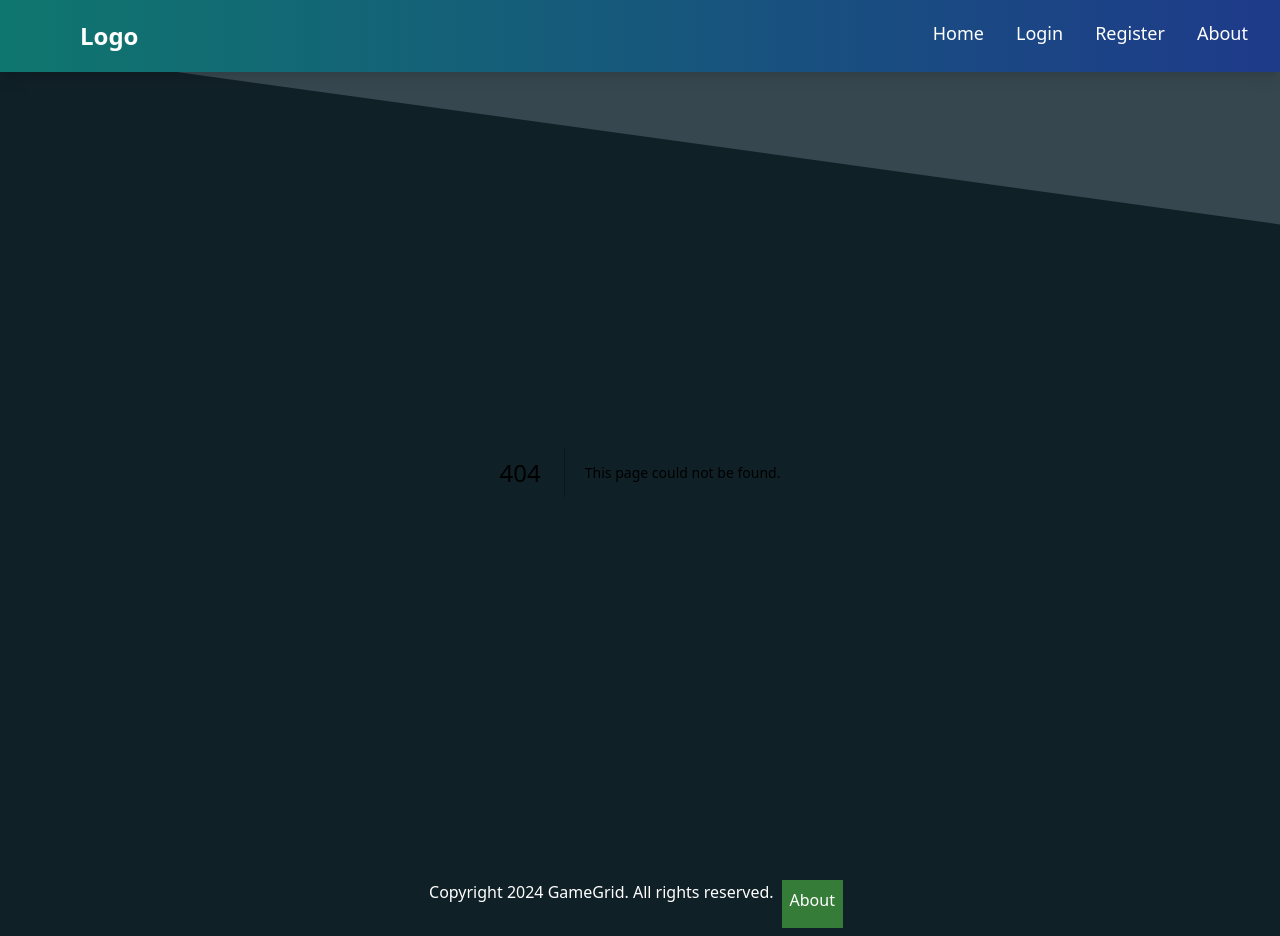
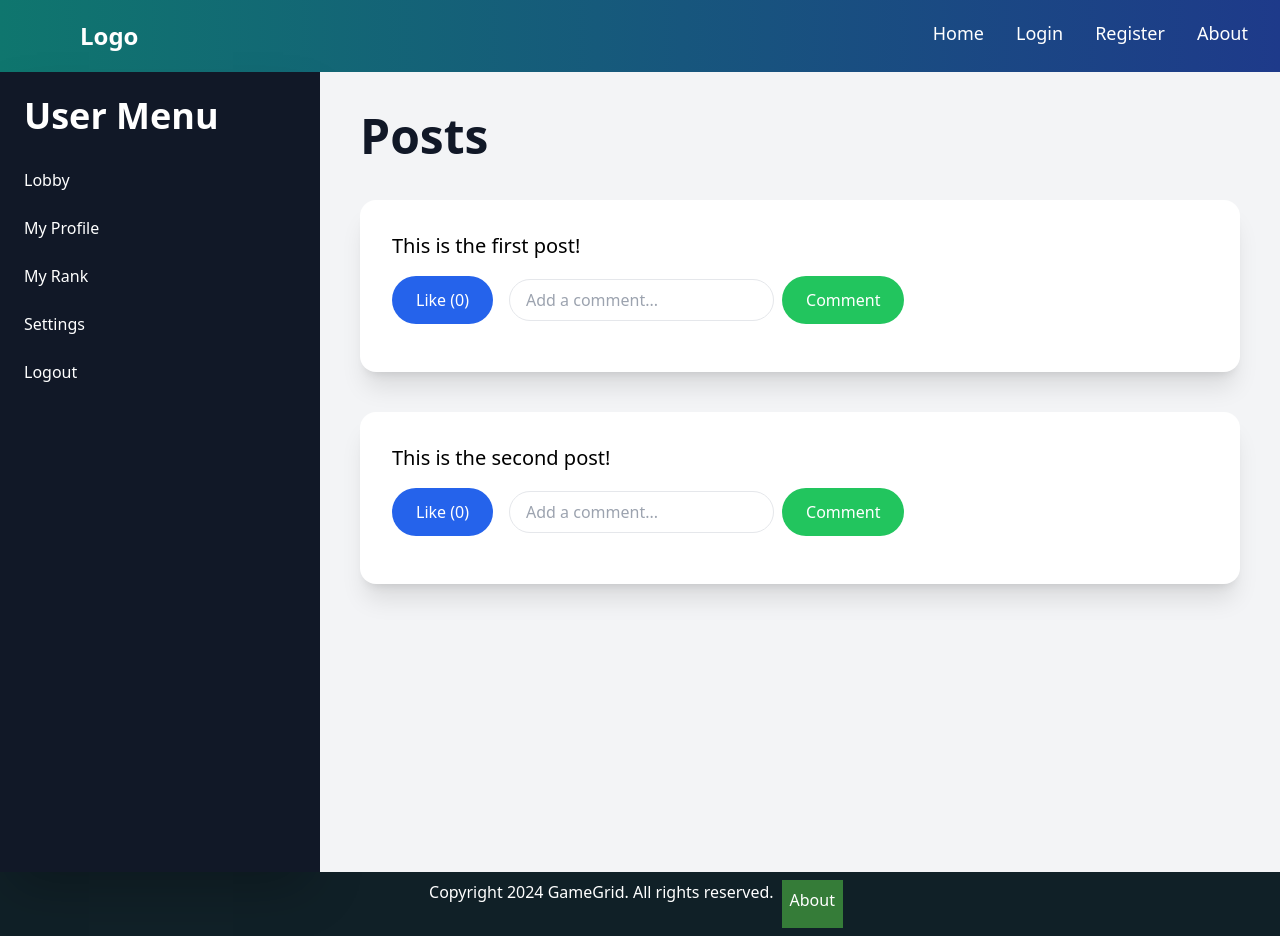
Before and after one commit to ron-yerovoy/gamegrid-client, a Next.js app: page /HomePage/Lobby in a window 1280 px wide. Before the commit this address had no page. Built offline with nearby package versions, Linux system fonts and the light colour scheme.

Commit message:
home page profile

```diff
--- a/src/app/HomePage/LeaderBoard/page.js
+++ b/src/app/HomePage/LeaderBoard/page.js
@@ -1,16 +1,12 @@
-
-
 export default function LeaderBoard() {
   return (
     <div className="min-h-screen flex flex-col items-center justify-center bg-gray-100">
       <main className="flex flex-col items-center justify-center p-6">
-        <h1 className="text-4xl font-extrabold text-gray-900 mb-4">
-          Welcome to My Awesome Page
-        </h1>
+        <h1 className="text-4xl font-extrabold text-gray-900 mb-4">Welcome to Leaderboard Page</h1>
         <p className="text-lg text-gray-700">
-          This is a beautifully styled page with a nice title. Feel free to explore and enjoy the content!
+          This is a Leaderboard Page. Feel free to explore and enjoy the content!
         </p>
       </main>
     </div>
-  );
+  )
 }
--- /dev/null
+++ b/src/app/HomePage/Lobby/page.js
@@ -0,0 +1,109 @@
+'use client'
+import { useState } from 'react'
+import Head from 'next/head'
+
+export default function Lobby() {
+  const [posts, setPosts] = useState([
+    { id: 1, content: 'This is the first post!', likes: 0, comments: [] },
+    { id: 2, content: 'This is the second post!', likes: 0, comments: [] },
+  ])
+
+  const handleLike = (id) => {
+    setPosts(posts.map((post) => (post.id === id ? { ...post, likes: post.likes + 1 } : post)))
+  }
+
+  const handleComment = (id, comment) => {
+    setPosts(
+      posts.map((post) => (post.id === id ? { ...post, comments: [...post.comments, comment] } : post))
+    )
+  }
+
+  return (
+    <div className="min-h-screen flex bg-gradient-to-r from-blue-900 via-purple-600 to-pink-500">
+      <Head>
+        <title>Lobby</title>
+      </Head>
+
+      {/* Sidebar */}
+      <div className="w-1/4 bg-gray-900 text-white p-6 shadow-2xl">
+        <h2 className="text-4xl font-extrabold mb-8">User Menu</h2>
+        <ul className="space-y-6">
+          <li className="hover:text-pink-300 transform transition duration-200">
+            <a href="#">Lobby</a>
+          </li>
+          <li className="hover:text-pink-300 transform transition duration-200">
+            <a href="#">My Profile</a>
+          </li>
+          <li className="hover:text-pink-300 transform transition duration-200">
+            <a href="#">My Rank</a>
+          </li>
+          <li className="hover:text-pink-300 transform transition duration-200">
+            <a href="#">Settings</a>
+          </li>
+          <li className="hover:text-pink-300 transform transition duration-200">
+            <a href="#">Logout</a>
+          </li>
+        </ul>
+      </div>
+
+      {/* Main Content */}
+      <div className="w-3/4 bg-gray-100 p-10">
+        <h1 className="text-5xl font-extrabold text-gray-900 mb-10">Posts</h1>
+        {posts.map((post) => (
+          <div
+            key={post.id}
+            className="bg-white p-8 rounded-2xl shadow-xl mb-10 transform transition duration-500 hover:scale-105"
+          >
+            <p className="text-xl mb-4">{post.content}</p>
+            <div className="flex items-center mt-4">
+              <button
+                className="bg-blue-600 text-white px-6 py-3 rounded-full hover:bg-blue-700 transition duration-300 transform hover:scale-110"
+                onClick={() => handleLike(post.id)}
+              >
+                Like ({post.likes})
+              </button>
+              <CommentForm postId={post.id} handleComment={handleComment} />
+            </div>
+            <div className="mt-4 space-y-2">
+              {post.comments.map((comment, index) => (
+                <p key={index} className="border-t pt-2">
+                  {comment}
+                </p>
+              ))}
+            </div>
+          </div>
+        ))}
+      </div>
+    </div>
+  )
+}
+
+function CommentForm({ postId, handleComment }) {
+  const [comment, setComment] = useState('')
+
+  const handleSubmit = (e) => {
+    e.preventDefault()
+    if (comment.trim()) {
+      handleComment(postId, comment)
+      setComment('')
+    }
+  }
+
+  return (
+    <form onSubmit={handleSubmit} className="ml-4 flex items-center">
+      <input
+        type="text"
+        className="border rounded-full px-4 py-2 mr-2 flex-1"
+        placeholder="Add a comment..."
+        value={comment}
+        onChange={(e) => setComment(e.target.value)}
+      />
+      <button
+        type="submit"
+        className="bg-green-500 text-white px-6 py-3 rounded-full hover:bg-green-600 transition duration-300 transform hover:scale-110"
+      >
+        Comment
+      </button>
+    </form>
+  )
+}
--- a/src/app/HomePage/Squad/page.js
+++ b/src/app/HomePage/Squad/page.js
@@ -0,0 +1,10 @@
+export default function LeaderBoard() {
+  return (
+    <div className="min-h-screen flex flex-col items-center justify-center bg-gray-100">
+      <main className="flex flex-col items-center justify-center p-6">
+        <h1 className="text-4xl font-extrabold text-gray-900 mb-4">Welcome to squad page</h1>
+        <p className="text-lg text-gray-700">This is squad page</p>
+      </main>
+    </div>
+  )
+}
--- a/src/app/HomePage/page.js
+++ b/src/app/HomePage/page.js
@@ -1,36 +1,28 @@
-import Head from 'next/head';
+import Head from 'next/head'
 
 export default function HomePage() {
   return (
-    <div className="min-h-screen bg-gray-100">
-      <Head>
-        <title>HomePage</title>
-        <meta name="description" content="Homepage with a centered navigation bar." />
-        <link rel="icon" href="/favicon.ico" />
-      </Head>
-
+    <div className="min-h-screen bg-gradient-to-r from-blue-900 to-blue-200">
       {/* Enhanced Navbar */}
       <header className="bg-gradient-to-r from-black to-blue-800 shadow-lg">
-        <nav className="container mx-auto flex items-center justify-between p-8">
-          <div className="text-white text-3xl font-bold">
-            MyLobby
-          </div>
-          <div className="flex-grow flex justify-center space-x-6">
+        <nav className="mx-auto flex items-center justify-between p-8">
+          <div className="text-white text-3xl font-bold">MyLobby</div>
+          <div className="flex-grow flex justify-center space-x-12">
             <a
               href="/HomePage/LeaderBoard"
-              className="text-white text-xl font-semibold py-3 px-6 rounded-lg bg-black hover:bg-blue-900 transition duration-300 transform hover:scale-105"
+              className="text-white text-xl font-semibold py-3 px-10 rounded-lg bg-black hover:bg-blue-900 transition duration-300 transform hover:scale-105"
             >
               Leaderboards
             </a>
             <a
-              href="/HomePage"
-              className="text-white text-xl font-semibold py-3 px-6 rounded-lg bg-blue-900 shadow-lg border-2 border-blue-800 transform scale-105"
+              href="/HomePage/Lobby"
+              className="text-white text-xl font-semibold py-3 px-10 rounded-lg bg-black shadow-lg hover:bg-blue-900 border-2 border-blue-800 transform scale-105"
             >
               Lobby
             </a>
             <a
               href="/HomePage/Squad"
-              className="text-white text-xl font-semibold py-3 px-6 rounded-lg bg-black hover:bg-blue-900 transition duration-300 transform hover:scale-105"
+              className="text-white text-xl font-semibold py-3 px-10 rounded-lg bg-black hover:bg-blue-900 transition duration-300 transform hover:scale-105"
             >
               Squad
             </a>
@@ -40,13 +32,12 @@ export default function HomePage() {
 
       {/* Main Content */}
       <main className="flex flex-col items-center justify-center min-h-screen p-6 text-center">
-        <h1 className="text-6xl font-extrabold text-gray-900 mb-6">
-          Welcome to MyApp
-        </h1>
-        <p className="text-lg text-gray-700 mb-8">
-          Explore the features and pages of our amazing app!
-        </p>
-        <button className="bg-blue-600 hover:bg-blue-800 text-white font-bold py-3 px-6 rounded-lg transition duration-300 transform hover:scale-105">
+        <h1 className="text-6xl font-extrabold text-gray-900 mb-6">Welcome to MyApp</h1>
+        <p className="text-lg text-gray-700 mb-8">Explore the features and pages of our amazing app!</p>
+        <button
+          href="HomePage/Lobby"
+          className="bg-blue-600 hover:bg-blue-800 text-white font-bold py-3 px-6 rounded-lg transition duration-300 transform hover:scale-105"
+        >
           Get Started
         </button>
       </main>
@@ -58,5 +49,5 @@ export default function HomePage() {
         </div>
       </footer>
     </div>
-  );
+  )
 }
--- a/src/app/components/Header.js
+++ b/src/app/components/Header.js
@@ -36,7 +36,7 @@ const header = () => {
         <div className="lg:flex md:flex lg: flex-1 items center justify-end font-normal hidden">
           <div className="flex-10">
             <ul className="flex gap-8 -mr-12 text-[18px]">
-              <Link href="/">
+              <Link href="/HomePage">
                 <li className=" hover:bg-cyan-800 hover:rounded"> Home </li>
               </Link>
 
--- a/src/app/components/HomePageHeader.js
+++ b/src/app/components/HomePageHeader.js
@@ -5,20 +5,26 @@ const HomePageHeader = () => {
     <>
       <div className="lg:hidden block absolute top-16 w-full left-0 right-0 bg-slate-900">
         <ul className="text-center text-xl p-20">
-          <Link href="/">
-            <li className="my-4 py-4 border-b border-slate-800 hover:bg-slate-800 hover:rounded"> Leaderboard </li>
+          <Link href="/LeaderBoard">
+            <li className="my-4 py-4 border-b border-slate-800 hover:bg-slate-800 hover:rounded">
+              {' '}
+              Leaderboardd{' '}
+            </li>
           </Link>
 
-          <Link href="/login">
-            <li className="my-4 py-4 border-b border-slate-800 hover:bg-slate-800 hover:rounded"> Squad </li>
+          <Link href="/HomePage">
+            <li className="my-4 py-4 border-b border-slate-800 hover:bg-slate-800 hover:rounded">
+              {' '}
+              HomePage{' '}
+            </li>
           </Link>
 
-          <Link href="/register">
-            <li className="my-4 py-4 border-b border-slate-800 hover:bg-slate-800 hover:rounded"></li>
+          <Link href="/Squad">
+            <li className="my-4 py-4 border-b border-slate-800 hover:bg-slate-800 hover:rounded">Squadd</li>
           </Link>
 
           <Link href="/about">
-            <li className="my-4 py-4 border-b border-slate-800 hover:bg-slate-800 hover:rounded"> Lobby </li>
+            <li className="my-4 py-4 border-b border-slate-800 hover:bg-slate-800 hover:rounded"> Lobbyy </li>
           </Link>
         </ul>
       </div>
@@ -27,9 +33,6 @@ const HomePageHeader = () => {
   return (
     <nav>
       <div className="h-10vh flex justify-between z-50 text-white lg:py-5 px-20 py-4 flex-1">
-        <div className="flex items-center flex-1">
-          <span className="text-2xl font-bold">Logo</span>
-        </div>
         <div className="lg:flex md:flex flex-1 items-center justify-end font-normal hidden">
           <div className="flex-10">
             <ul className="flex gap-8 -mr-12 text-[18px]">
@@ -38,7 +41,10 @@ const HomePageHeader = () => {
               </Link>
 
               <Link href="/login">
-                <li data-cy="login_button_in_heade_menu" className="hover:bg-cyan-800 hover:rounded"> Login </li>
+                <li data-cy="login_button_in_heade_menu" className="hover:bg-cyan-800 hover:rounded">
+                  {' '}
+                  Login{' '}
+                </li>
               </Link>
 
               <Link href="/register">
```
